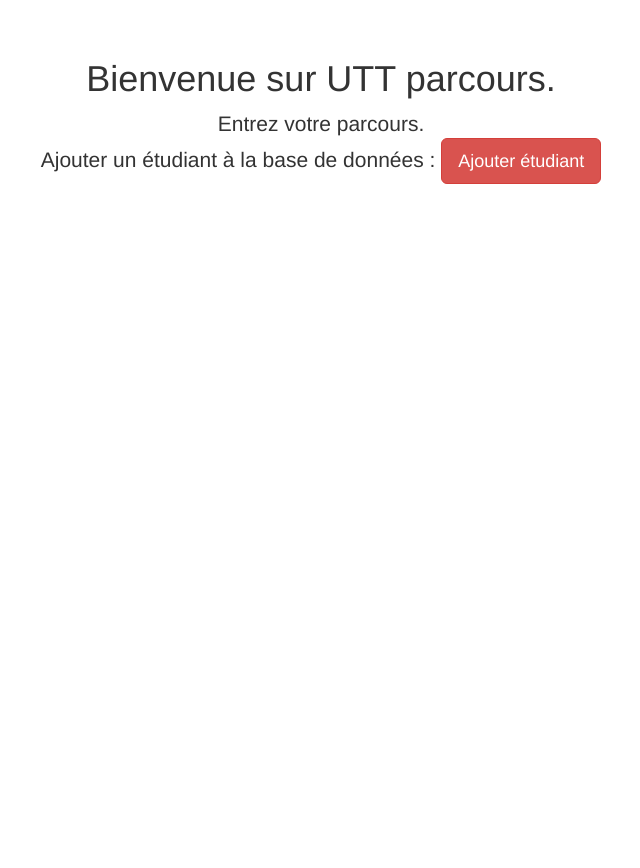
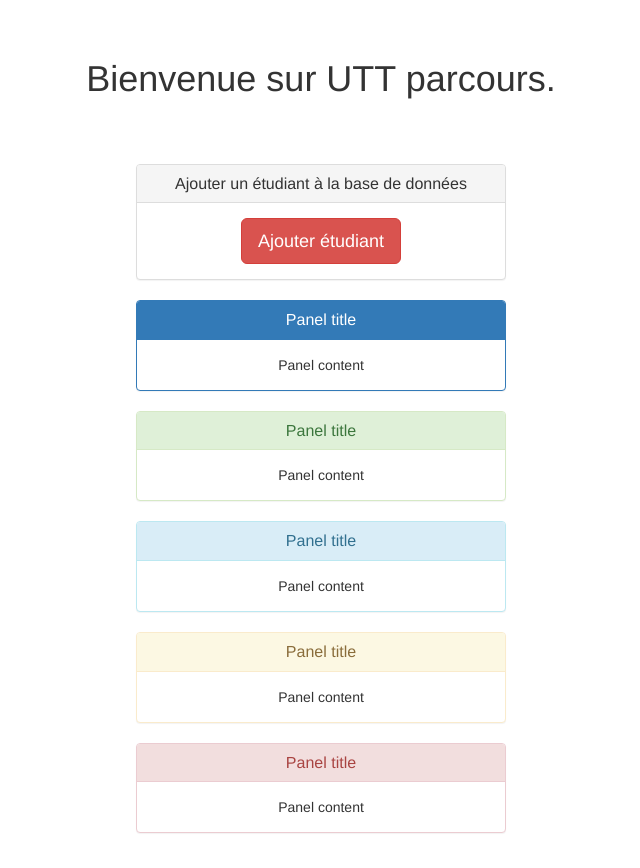
Before and after one commit to Malathrom/lo07, a PHP site: page / in a window 1280 px wide. Shown: the part 51-919 px from the top of the page, without its empty margins (319-959 px from the left). Before the commit the page ends 235 px from the top, so only its background shows below. Run offline with PHP 8.4, Linux system fonts and the light colour scheme.

Commit message:
ajout de boites colorées

```diff
--- a/index.php
+++ b/index.php
@@ -4,13 +4,65 @@
 
     <div class="mainText">
         <h1>Bienvenue sur UTT parcours.</h1>
-        <p class="lead">Entrez votre parcours.<br>Ajouter un étudiant à la base de données :
-            <a href="addStudent.php" class="btn btn-lg btn-danger">Ajouter étudiant</a><br>
-
-        </p>
     </div>
 
-</div>
+    <div class="forceCenter">
+        <div class="row">
+            <div class="formTaille">
+                <div class="panel panel-default">
+                    <div class="panel-heading">
+                        <h3 class="panel-title">Ajouter un étudiant à la base de données</h3>
+                    </div>
+                    <div class="panel-body">
+                        <a href="addStudent.php" class="btn btn-lg btn-danger">Ajouter étudiant</a><br>
+                    </div>
+                </div>
+                <div class="panel panel-primary">
+                    <div class="panel-heading">
+                        <h3 class="panel-title">Panel title</h3>
+                    </div>
+                    <div class="panel-body">
+                        Panel content
+                    </div>
+                </div>
 
+
+                <div class="panel panel-success">
+                    <div class="panel-heading">
+                        <h3 class="panel-title">Panel title</h3>
+                    </div>
+                    <div class="panel-body">
+                        Panel content
+                    </div>
+                </div>
+                <div class="panel panel-info">
+                    <div class="panel-heading">
+                        <h3 class="panel-title">Panel title</h3>
+                    </div>
+                    <div class="panel-body">
+                        Panel content
+                    </div>
+                </div>
+
+
+                <div class="panel panel-warning">
+                    <div class="panel-heading">
+                        <h3 class="panel-title">Panel title</h3>
+                    </div>
+                    <div class="panel-body">
+                        Panel content
+                    </div>
+                </div>
+                <div class="panel panel-danger">
+                    <div class="panel-heading">
+                        <h3 class="panel-title">Panel title</h3>
+                    </div>
+                    <div class="panel-body">
+                        Panel content
+                    </div>
+                </div>
+            </div>
+        </div>
+    </div>
 </body>
 </html>
--- a/mainStyle.css
+++ b/mainStyle.css
@@ -11,3 +11,7 @@ body {
     padding: 15px;
     margin: 0 auto;
 }
+
+.forceCenter{
+    text-align: center;
+}
```
